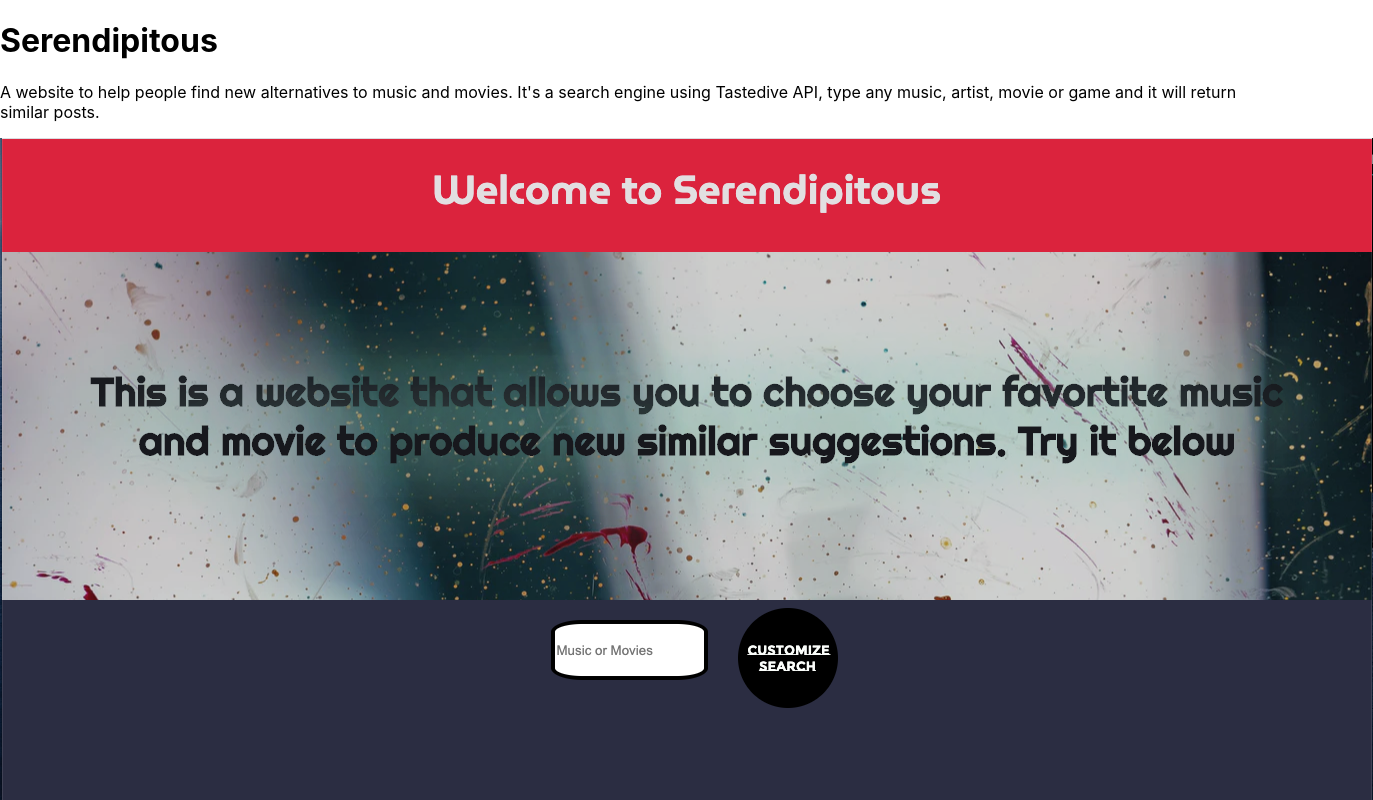
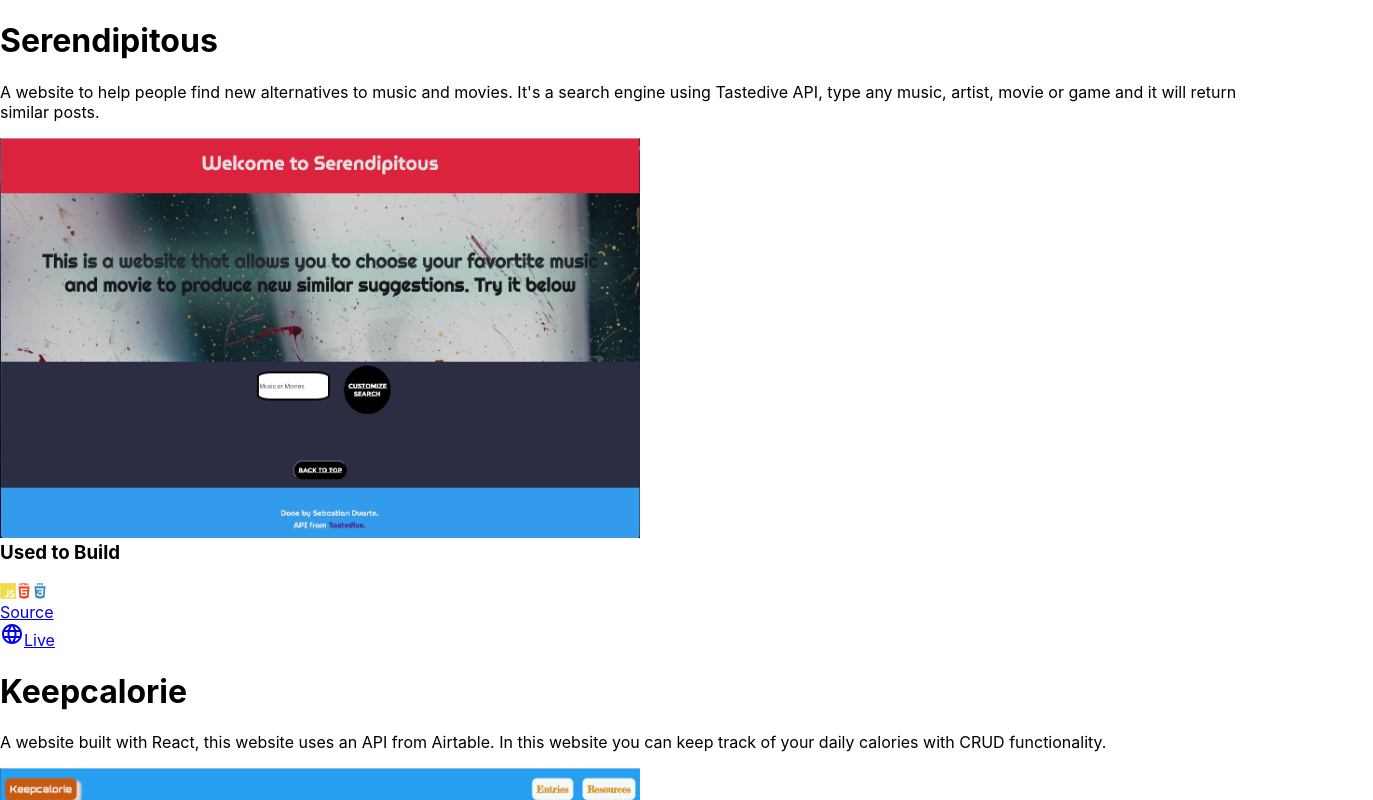
Before and after one commit to Subsono1/My-Portfolio, a React (Create React App) app: page / in a window 1280 px wide. Shown: the part 760-1560 px from the top of the page, 1373 px wide, since content can reach past the window. Built offline with nearby package versions, Linux system fonts and the light colour scheme.

Commit message:
css init for projects.

```diff
--- a/src/components/AboutSkills.css
+++ b/src/components/AboutSkills.css
@@ -49,6 +49,7 @@ font-size: 35px;
 
 .tech-icon {
   font-size: 9vw;
+  color: rgb(57, 235, 57);
 
 }
 .icon-div {
--- a/src/components/AboutSkills.jsx
+++ b/src/components/AboutSkills.jsx
@@ -21,37 +21,37 @@ function AboutSkills() {
       <div className='skills-main-div'>
       <div className='skills-div'>
         <div className="icon-div">
-          <i className="devicon-html5-plain-wordmark colored tech-icon"></i>
+          <i className="devicon-html5-plain-wordmark  tech-icon"></i>
         </div>
         <div className="icon-div">
-          <i className="devicon-css3-plain-wordmark colored tech-icon"></i>
+          <i className="devicon-css3-plain-wordmark  tech-icon"></i>
         </div>
         <div className="icon-div">
-          <i className="devicon-javascript-plain colored tech-icon"></i>
+          <i className="devicon-javascript-plain  tech-icon"></i>
         </div>
         <div className="icon-div">
-          <i className="devicon-react-original-wordmark colored tech-icon"></i>
+          <i className="devicon-react-original-wordmark tech-icon"></i>
         </div>
         <div className="icon-div">
-          <i className="devicon-rails-plain-wordmark colored tech-icon"></i>
+          <i className="devicon-rails-plain-wordmark  tech-icon"></i>
         </div>
         <div className="icon-div">
-          <i className="devicon-ruby-plain-wordmark colored tech-icon"></i>
+          <i className="devicon-ruby-plain-wordmark  tech-icon"></i>
         </div>
         <div className="icon-div">
-          <i className="devicon-nodejs-plain-wordmark colored tech-icon"></i>
+          <i className="devicon-nodejs-plain-wordmark  tech-icon"></i>
         </div>
         <div className="icon-div">
-          <i className="devicon-express-original colored tech-icon"></i>
+          <i className="devicon-express-original  tech-icon"></i>
         </div>
         <div className="icon-div">
-          <i className="devicon-mongodb-plain-wordmark colored tech-icon"></i>
+          <i className="devicon-mongodb-plain-wordmark  tech-icon"></i>
         </div>
         <div className="icon-div">
-          <i className="devicon-postgresql-plain-wordmark colored tech-icon"></i>
+          <i className="devicon-postgresql-plain-wordmark  tech-icon"></i>
         </div>
         <div className="icon-div">
-          <i className="devicon-git-plain-wordmark colored tech-icon"></i>
+          <i className="devicon-git-plain-wordmark  tech-icon"></i>
         </div>
       </div>
       </div>
--- /dev/null
+++ b/src/components/Project.css
@@ -0,0 +1,10 @@
+.website-image_div {
+  display: flex;
+  flex-direction: row;
+  height: 30vw;
+  width: 50vw;
+}
+.website-image {
+  height: 50vh;
+  width: 50vw;
+}
--- a/src/components/Projects.jsx
+++ b/src/components/Projects.jsx
@@ -1,5 +1,6 @@
 import React from 'react'
 import LanguageIcon from '@material-ui/icons/Language';
+import './Project.css'
 
 
 
@@ -11,8 +12,8 @@ function Projects(props) {
       <h1>{data.name}</h1>
         <p>{data.description}</p>
         </div>
-      <div>
-        <img src={data.image} alt="website-image" />
+      <div className="website-image_div">
+        <img src={data.image} alt="website-image" className="website-image" />
         </div>
       <h3>Used to Build</h3>
       <div>
```
